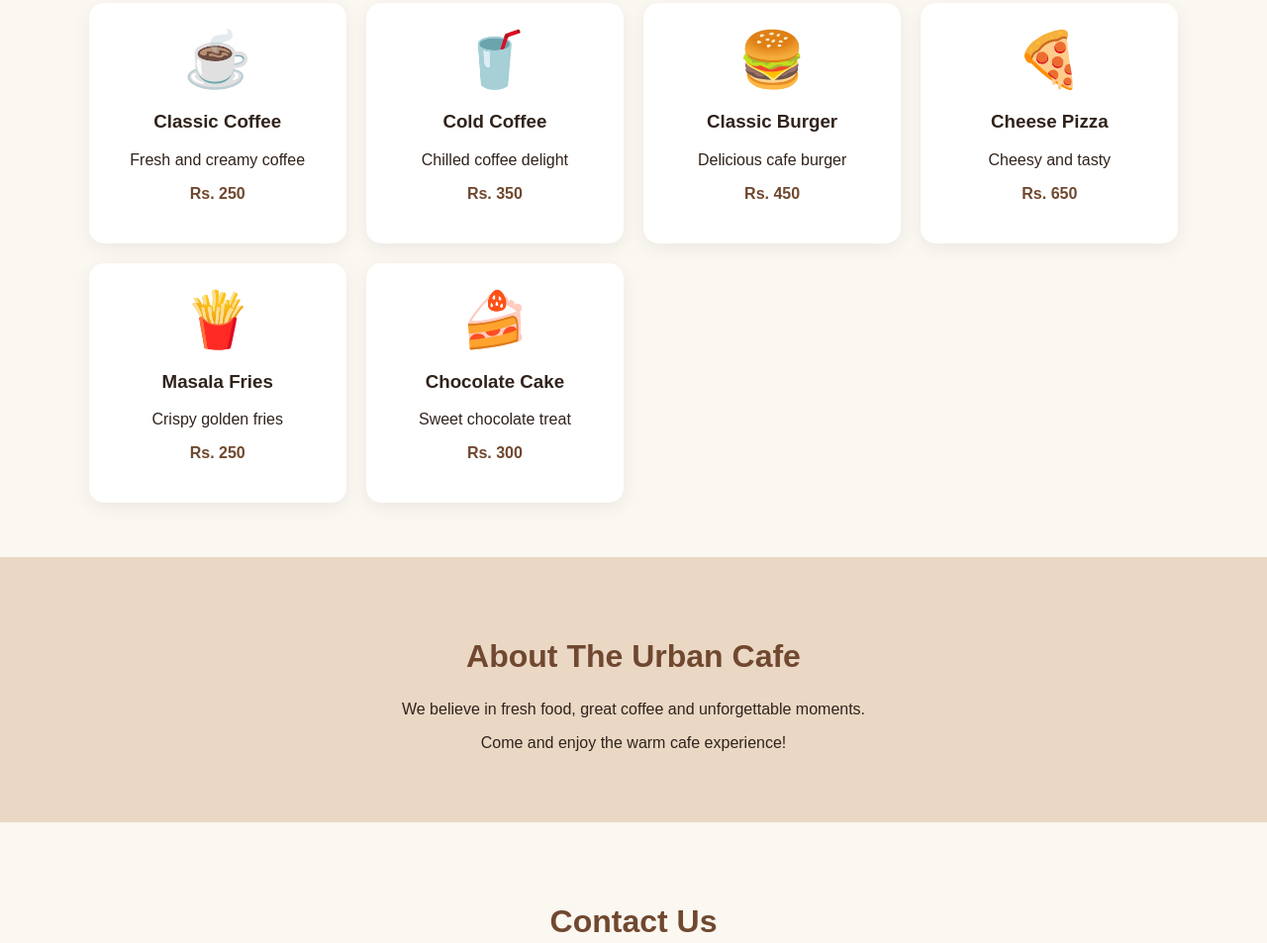
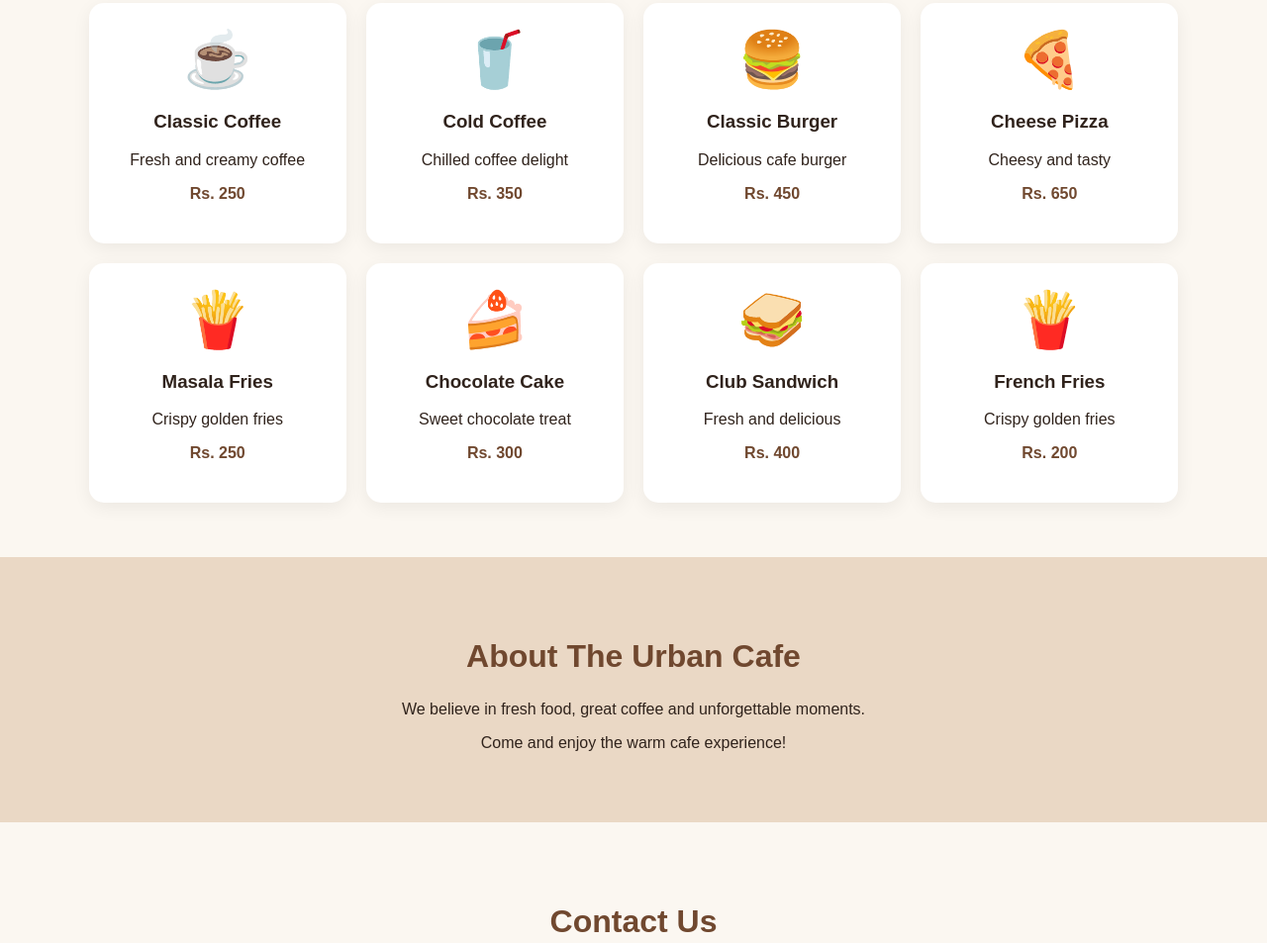
Before and after one commit to muzammilshahid788-coder/urban-cafe, a plain HTML site: page index.html in a window 1280 px wide. Shown: the part 605-1558 px from the top of the page at 99% size. Drawn offline with Linux system fonts and the light colour scheme.

Commit message:
Add Club Sandwich and French Fries to menu
Added Club Sandwich and French Fries items to the menu.

```diff
--- a/index.html
+++ b/index.html
@@ -52,6 +52,18 @@ footer{background:#30231c;color:white;text-align:center;padding:25px}
 <div class="item"><div class="pic">🍕</div><h3>Cheese Pizza</h3><p>Cheesy and tasty</p><p class="price">Rs. 650</p></div>
 <div class="item"><div class="pic">🍟</div><h3>Masala Fries</h3><p>Crispy golden fries</p><p class="price">Rs. 250</p></div>
 <div class="item"><div class="pic">🍰</div><h3>Chocolate Cake</h3><p>Sweet chocolate treat</p><p class="price">Rs. 300</p></div>
+<div class="item">
+<div class="pic">🥪</div>
+<h3>Club Sandwich</h3>
+<p>Fresh and delicious</p>
+<p class="price">Rs. 400</p>
+</div>
+
+<div class="item">
+<div class="pic">🍟</div>
+<h3>French Fries</h3>
+<p>Crispy golden fries</p>
+<p class="price">Rs. 200</p>
 </div>
 </section>
 
@@ -71,7 +83,7 @@ footer{background:#30231c;color:white;text-align:center;padding:25px}
 <footer>
 <h3>THE URBAN CAFE ☕</h3>
 <p>Good Food • Good Mood</p>
-<p>© 2026 The Urban Cafe</p>
+<p>© 2026 The Urban Cafe</p>I
 </footer>
 </body>
 </html>
```
